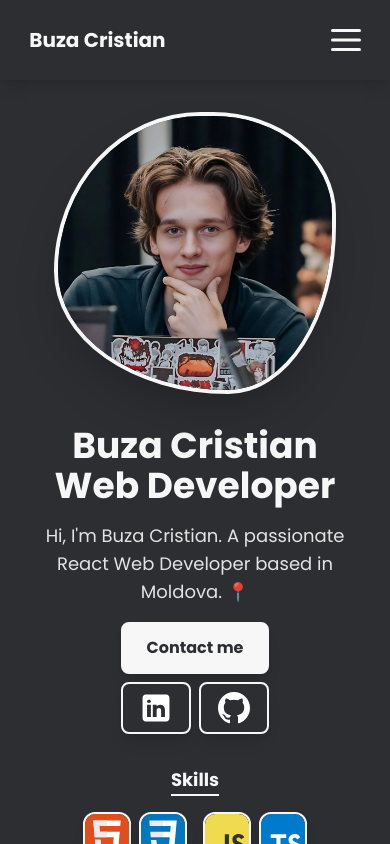
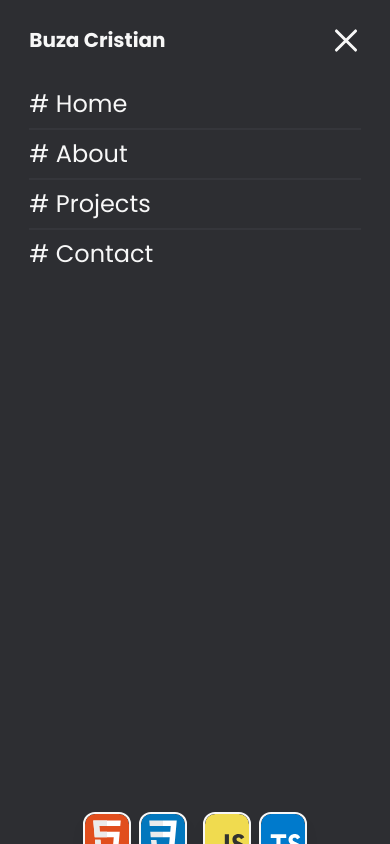
Before and after one commit to poofy25/portfolio, a Next.js app: page / in a window 390 px wide. Shown: the top 844 px of the page. Built offline with nearby package versions, Linux system fonts and the light colour scheme.

Commit message:
Enchanting navigation bar on mobile

```diff
--- a/src/components/Contact/Contact.jsx
+++ b/src/components/Contact/Contact.jsx
@@ -14,21 +14,25 @@ import ContactForm from './ContactForm'
 
 export default function ContactSection () {
     return (
-        <div id='contact' className="flex flex-col items-center bg-primary-light px-[7.5vw] py-32 box-border w-full md:px-[17.5vw] md:items-start">
+        <div id='contact' className="flex flex-col items-center bg-primary-light px-[7.5vw] py-32 box-border w-full lg:px-[17.5vw] lg:items-start">
             <p className="font-semibold text-lg text-complimentary">CONTACT</p>
-            <div className="flex flex-col justify-between gap-8 w-full h-fit lg:flex-row lg:gap-16">
-                <div className="flex-1 flex flex-col">
+            <div className="flex flex-col justify-between  gap-8 w-full h-fit lg:flex-row lg:gap-16">
+                <div className="flex-1 flex flex-col items-center lg:items-start">
                     <h2 className='mb-8 mt-4 text-center lg:text-start'>Don&apos;t be shy! Hit me up! 👇</h2>
+                    <h3 className=' mb-2 sm:hidden'>EMAIL</h3>
+                    <Link title='Email' className="hover:text-complimentary transition-all sm:hidden" href='mailto:buzacristian25@gmail.com'>buzacristian25@gmail.com</Link>
 
-                    <div className="flex items-center h-fit w-full gap-2 mb-4">
-                        <Link title='Email' href='mailto:buzacristian25@gmail.com' className="bg-secondary rounded-full shadow-xl w-fit  p-2 border-2 border-solid border-secondary hover:bg-primary-light transition-all">
+
+                    <div className="flex items-center h-fit w-full gap-2 mb-4 justify-center lg:justify-start">
+                        <Link title='Email' href='mailto:buzacristian25@gmail.com' className="hidden sm:flex bg-secondary rounded-full shadow-xl w-fit  p-2 border-2 border-solid border-secondary hover:bg-primary-light transition-all">
                             <Image className="blackToComply" alt='Mail Icon'  src={MailSVG} width='28' height='28'/>
                         </Link>
-                        <div className="flex flex-col">
+                        <div className="flex flex-col hidden sm:flex">
                             <h3>EMAIL</h3>
                             <Link title='Email' className="hover:text-complimentary transition-all" href='mailto:buzacristian25@gmail.com'>buzacristian25@gmail.com</Link>
                         </div>
                     </div>
+
                     <h3 className="mb-2">SOCIALS</h3>
                     <div className="flex gap-4 items-start">
                         <div className="flex items-center h-fit gap-2 ">
@@ -55,7 +59,7 @@ export default function ContactSection () {
                 </div>
 
                 {/* Contact Form */}
-                <div className="flex-1">
+                <div className="flex-1 flex flex-col ">
                     <h2 className='flex-1 mb-8 text-center lg:mt-4 lg:text-start'>Or leave me a message! 💬</h2>
                     <ContactForm/>
 
--- a/src/components/Contact/ContactForm.jsx
+++ b/src/components/Contact/ContactForm.jsx
@@ -49,7 +49,7 @@ export default function ContactForm () {
     }
 
     return (
-        <form onSubmit={handleFormSubmit} className="flex flex-col gap-2">
+        <form onSubmit={handleFormSubmit} className="flex flex-1 flex-col gap-2 ">
                         <div className="flex flex-col">
                             <label>Name <span>*</span></label>
                             <input minLength={2} onChange={(e)=>setName(e.target.value)} value={name}  name="name" required placeholder='Your name' type="text"/>
--- a/src/components/Footer/Footer.jsx
+++ b/src/components/Footer/Footer.jsx
@@ -8,7 +8,7 @@ import Image from 'next/image'
 export default function Footer () {
     return (
         <footer className="py-8 flex flex-col gap-4 justify-between w-full px-[7.5vw] box-border md:px-[15vw] md:flex-row md:gap-0 items-center">
-            <p className='font-semibold'>Buza Cristian © 2024. All rights are reserved</p>
+            <p className='font-semibold text-center'>Buza Cristian © 2024. All rights are reserved</p>
             <div className='flex gap-2 justify-center w-full sm:w-fit md:justify-evenly'>
                 <Link title='LinkedIn' className=' hover:bg-secondary transition-all heroLink shadow-lg
                 flex justify-center px-2 rounded-lg py-2 bg-primary border-2 border-solid border-secondary box-border' href='https://md.linkedin.com/in/buza-cristian-3006b8266' target='_blank'><Image alt='LinkedIn Icon' className='invert' src={LinkedInSvg} width='32' height='32'/></Link>
--- a/src/components/Home/Home.jsx
+++ b/src/components/Home/Home.jsx
@@ -20,20 +20,20 @@ import MongoSvg from '/public/svgs/mongoicon.svg'
 
 export default function HeroComponent () {
     return (
-        <article id='home' className="bg-transparent w-full min-h-[calc(100vh-80px)] gap-8 flex flex-col justify-between py-8 pb-16 px-[7.5vw] sm:py-[80px] sm:pb-32 sm:px-[17.5vw] box-border">
+        <article id='home' className="bg-transparent w-full min-h-[calc(100vh-80px)] gap-8 flex flex-col justify-between py-8 pb-16 px-[7.5vw] lg:py-[80px] lg:pb-32 lg:px-[17.5vw] box-border">
             <div className="flex flex-col-reverse items-center justify-center
-            sm:flex-row sm:items-start sm:gap-16
+            lg:flex-row lg:items-start lg:gap-16
             ">
-                <div className="flex flex-col items-center gap-4 flex-1 pt-8 sm:gap-6 sm:py-10 sm:items-start">
-                    <h1 className="font-bold text-4xl text-center sm:text-left sm:text-5xl inline">Buza Cristian <br/>Web Developer</h1>
-                    <p className="text-lg text-center sm:text-left opacity-90">Hi, I&apos;m Buza Cristian. A passionate React Web Developer based in Moldova. 📍</p>
+                <div className="flex flex-col items-center gap-4 flex-1 pt-8 lg:gap-6 lg:py-10 lg:items-start">
+                    <h1 className="font-bold text-4xl text-center lg:text-left lg:text-5xl inline">Buza Cristian <br/>Web Developer</h1>
+                    <p className="text-lg text-center lg:text-left opacity-90">Hi, I&apos;m Buza Cristian. A passionate React Web Developer based in Moldova. 📍</p>
                     <div className="flex gap-2 flex-col items-start w-fit flex-wrap
-                    sm:flex-row sm:w-full sm:gap-4
+                    lg:flex-row lg:w-full lg:gap-4
                     ">
                         <Link title='Contact Me' className='text-primary shadow-lg font-bold px-6 py-3 rounded-lg bg-secondary w-fit border-2 border-solid border-secondary box-border
                         hover:bg-primary hover:text-textPrimary transition-all
                         ' href='#contact'>Contact me</Link>
-                        <div className='flex gap-2 justify-evenly w-full sm:w-fit'>
+                        <div className='flex gap-2 justify-evenly w-full lg:w-fit'>
                             <Link title='LinkedIn' className=' hover:bg-secondary transition-all heroLink shadow-lg
                             flex justify-center px-2 rounded-lg py-2 bg-primary flex-1 border-2 border-solid border-secondary box-border' href='https://md.linkedin.com/in/buza-cristian-3006b8266' target='_blank'><Image className='invert' alt='LinkedIn Icon' src={LinkedInSvg} width='32' height='32'/></Link>
                             <Link title='Github' className='hover:bg-secondary transition-all heroLink shadow-lg
@@ -42,15 +42,15 @@ export default function HeroComponent () {
                     </div>
                 </div>
 
-                <div className="w-[85%] sm:w-[40%] max-w-[350px]  aspect-square relative heroImg">
+                <div className="w-[85%] lg:w-[40%] max-w-[350px]  aspect-square relative heroImg">
                     <Image src={HeroImage} priority={true} alt='Hero Image' className='shadow-2xl' fill={true}/>
                 </div>
             </div>
 
-            <div className='flex flex-col items-center gap-4 h-fit sm:flex-row sm:gap-6'>
-                <p className='font-bold text-lg  border-0 border-b-2 border-solid border-secondary sm:border-0'>Skills</p>
-                <span className='hidden sm:flex w-[2px] h-8 bg-secondary rounded opacity-75'></span>
-                <div className='flex items-center gap-4 flex-wrap justify-center sm:justify-start'>
+            <div className='flex flex-col items-center gap-4 h-fit lg:flex-row lg:gap-6'>
+                <p className='font-bold text-lg  border-0 border-b-2 border-solid border-secondary lg:border-0'>Skills</p>
+                <span className='hidden lg:flex w-[2px] h-8 bg-secondary rounded opacity-75'></span>
+                <div className='flex items-center gap-4 flex-wrap justify-center lg:justify-start'>
                     <div className='flex gap-2'>
                         <div className='skill'><Image alt='Skill icon' src={HtmlSvg} width='48' height='48'/><p>HTML</p></div>
                         <div className='skill'><Image alt='Skill icon' src={CssSvg} width='48' height='48'/><p>CSS</p></div>
--- a/src/components/Navbar/NavBar.jsx
+++ b/src/components/Navbar/NavBar.jsx
@@ -15,7 +15,7 @@ export default function Navbar () {
     return (
         <nav className="
         flex flex-row items-center w-full h-[80px] bg-primary overflow-hidden px-[7.5vw]
-        relative justify-between box-border shadow-lg z-20
+        relative justify-between box-border shadow-lg
         "
         >
 
@@ -26,20 +26,20 @@ export default function Navbar () {
 
 
             {/* Logo */}
-            <Link title='Home' href='#home' className="relative h-full flex flex-col justify-center items-center text-xl font-bold">
+            <Link title='Home' href='#home' className="relative h-full flex flex-col justify-center items-center text-xl font-bold hover:text-complimentary transition-all ">
                 Buza Cristian
             </Link>
 
             {/* Nav buttons */}
-            <div className="hidden ml-auto gap-8 [&_*]:py-4 sm:flex font-bold">
-                <Link title='Home' className='font-bold' href='#home'>Home</Link>
-                <Link title='About' href='#about'>About</Link>
-                <Link title='Projects' href='#projects'>Projects</Link>
-                <Link title='Contract' href='#contact'>Contact</Link>
+            <div className="hidden ml-auto gap-8 [&_*]:py-4 lg:flex font-bold">
+                <Link title='Home' className='hover:text-complimentary transition-all' href='#home'>Home</Link>
+                <Link title='About' href='#about' className='hover:text-complimentary transition-all'>About</Link>
+                <Link title='Projects' href='#projects' className='hover:text-complimentary transition-all'>Projects</Link>
+                <Link title='Contract' href='#contact' className='hover:text-complimentary transition-all'>Contact</Link>
             </div>
 
             {/* Hamburger button */}
-            <div className="relative h-full flex flex-col justify-center items-center sm:hidden ">
+            <div className="relative h-full flex flex-col justify-center items-center lg:hidden ">
                 <button onClick={()=>setIsMenuOpen(current=>!current)} title="Menu Button"
                 className="relative w-[30px] h-[22px] p-0 bg-transparent hover:bg-transparent">
                     <div className="w-full h-[3px] absolute top-0 left-0 bg-secondary rounded"></div>
--- a/src/components/Navbar/NavBarMenu.jsx
+++ b/src/components/Navbar/NavBarMenu.jsx
@@ -7,11 +7,12 @@ export default function NavBarMenu ({isMenuOpen , setIsMenuOpen}) {
     return (
         <div
         onClick={(e)=>{if(e.target === e.currentTarget) setIsMenuOpen(false)}}
+        // style={{transition:'3s ease-in-out'}}
         className={`
-            ${isMenuOpen ? ' top-[0px] no-doc-scroll' : 'top-[-100%]'}
-            w-full h-full fixed  transition-all transition-[all 5000ms] left-0 z-10
+            ${isMenuOpen ? ' top-[0px] no-doc-scroll h-full' : 'top-0 h-0'}
+            w-full h-full fixed  transition-all transition-[all 5000ms] left-0 z-10 overflow-hidden
             bg-[rgba(0,0,0,0.5)]
-            flex sm:hidden
+            flex lg:hidden
         `}>
 
             {/* Content */}
@@ -24,24 +25,24 @@ export default function NavBarMenu ({isMenuOpen , setIsMenuOpen}) {
                     </Link>
 
                     {/* Hamburger button */}
-                    <div className="relative h-full flex flex-col justify-center items-center sm:hidden ">
+                    <div className="relative h-full flex flex-col justify-center items-center lg:hidden ">
                         <button onClick={()=>setIsMenuOpen(current=>!current)} title="Menu Button"
                         className="relative w-[30px] h-[22px] p-0 bg-transparent hover:bg-transparent">
-                            <div className="w-full h-[3px] absolute top-0 left-0 bg-secondary rounded"></div>
-                            <div className="w-full h-[3px] translate-y-[-50%] absolute left-0 bg-secondary rounded"></div>
-                            <div className="w-full h-[3px] absolute bottom-0 left-0 bg-secondary rounded"></div>
+                            <div className="w-full h-[3px] absolute top-0 left-0 bg-secondary rounded rotate-45 translate-y-[10px]"></div>
+                            {/* <div className="w-full h-[3px] translate-y-[-50%] absolute left-0 bg-secondary rounded"></div> */}
+                            <div className="w-full h-[3px] absolute bottom-0 left-0 bg-secondary rounded -rotate-45 translate-y-[-9px]"></div>
                         </button>
                     </div>
                 </div>
 
                 {/* Links */}
-                <div className=" box-border text-2xl
-                flex flex-col justify-center bg-primary
+                <div className=" box-border text-2xl items-start
+                flex flex-col justify-center bg-primary px-[7.5vw]
                 ">
-                    <Link onClick={()=>setIsMenuOpen(false)} title='Home' href='#home' className={styles.navBarMenuLink}>Home</Link>
-                    <Link onClick={()=>setIsMenuOpen(false)} title='About' href='#about' className={styles.navBarMenuLink}>About</Link>
-                    <Link onClick={()=>setIsMenuOpen(false)} title='Projects' href='#projects' className={styles.navBarMenuLink}>Projects</Link>
-                    <Link onClick={()=>setIsMenuOpen(false)} title='Contact' href='#contact' className={`${styles.navBarMenuLink} !border-0`}>Contact</Link>
+                    <Link onClick={()=>setIsMenuOpen(false)} title='Home' href='#home' className={styles.navBarMenuLink}># Home</Link>
+                    <Link onClick={()=>setIsMenuOpen(false)} title='About' href='#about' className={styles.navBarMenuLink}># About</Link>
+                    <Link onClick={()=>setIsMenuOpen(false)} title='Projects' href='#projects' className={styles.navBarMenuLink}># Projects</Link>
+                    <Link onClick={()=>setIsMenuOpen(false)} title='Contact' href='#contact' className={`${styles.navBarMenuLink} !border-0`}># Contact</Link>
                 </div>
 
             </div>
--- a/src/components/Navbar/navBar.module.scss
+++ b/src/components/Navbar/navBar.module.scss
@@ -1,3 +1,4 @@
 .navBarMenuLink {
-    @apply py-2 border-0 border-b-2 border-primary border-solid pl-[7.5vw] bg-primary
+    @apply py-2 text-start w-full border-0 border-b-2 border-primary-light border-solid bg-primary
+    hover:text-complimentary transition-all
 }
--- a/src/components/Projects/Projects.jsx
+++ b/src/components/Projects/Projects.jsx
@@ -24,13 +24,13 @@ import GithubUrlSvg from '/public/svgs/github.svg'
 
 export default function ProjectsSection () {
     return (
-        <div id='projects' className="flex flex-col items-center px-[7.5vw] py-32 box-border w-full md:px-[17.5vw] md:items-start">
+        <div id='projects' className="flex flex-col items-center px-[7.5vw] py-32 box-border w-full lg:px-[17.5vw] lg:items-start">
 
             <p className= 'font-semibold text-complimentary mb-2 text-lg'>PROJECTS</p>
-            <h2 className='mb-8 text-center md:text-start'>Each project is an unique step to success 🎯 </h2>
+            <h2 className='mb-8 text-center lg:text-start'>Each project is an unique step to success 🎯 </h2>
 
-            <div className="flex gap-8 mb-16 items-center relative w-full flex-col md:flex-row md:gap-16">
-                <div className="aspect-[14/14] w-[clamp(200px,100%,600px)] shadow-2xl rounded-lg relative overflow-hidden md:w-[clamp(200px,45%,600px)]">
+            <div className="flex gap-8 mb-16 items-center relative w-full flex-col lg:flex-row lg:gap-16">
+                <div className="aspect-[14/14] w-[clamp(200px,100%,600px)] shadow-2xl rounded-lg relative overflow-hidden lg:w-[clamp(200px,45%,600px)]">
                     <Image alt='Project Image' className="w-full h-full object-cover object-top" src={RestaurantProject} width='1200' height='1200'/>
                 </div>
                 <div className="flex flex-col gap-4 flex-1 items-center justify-center">
@@ -50,8 +50,8 @@ export default function ProjectsSection () {
                 </div>
             </div>
 
-            <div className="flex gap-8 mb-16 items-center relative w-full flex-col md:flex-row-reverse md:gap-16">
-                <div className="aspect-[14/14] w-[clamp(200px,100%,600px)] shadow-2xl rounded-lg relative overflow-hidden md:w-[clamp(200px,45%,600px)]">
+            <div className="flex gap-8 mb-16 items-center relative w-full flex-col lg:flex-row-reverse lg:gap-16">
+                <div className="aspect-[14/14] w-[clamp(200px,100%,600px)] shadow-2xl rounded-lg relative overflow-hidden lg:w-[clamp(200px,45%,600px)]">
                     <Image alt='Project Image' className="w-full h-full object-cover object-top" src={GenAsigProject} width='1200' height='1200'/>
                 </div>
                 <div className="flex flex-col gap-4 flex-1 items-center justify-center">
@@ -64,12 +64,12 @@ export default function ProjectsSection () {
                     </div>
                     <div className="flex gap-4 mt-2">
                         <Link title='Project Code' href='https://github.com/poofy25/GenAsig' target='_blank' className="w-[116px] projectBtn px-2 py-2 border-2 border-solid border-secondary rounded-lg font-semibold flex items-center justify-center gap-2 shadow-xl hover:text-primary hover:bg-secondary transition-all">Code <Image alt='Github icon' className="invert" src={GithubUrlSvg} width='32' height='32'/></Link>
-                        <Link title='Project Url' href='https://genasig.md/' target='_blank' className="w-[116px] projectBtn px-2 py-2 border-2 border-solid border-secondary rounded-lg font-semibold flex items-center justify-center gap-2 shadow-xl hover:text-primary hover:bg-secondary transition-all">Live  <Image alt='Url icon' className="invert" src={OpenUrlSvg} width='32' height='32'/></Link>
+                        <Link title='Project Url' href='https://genasig.lg/' target='_blank' className="w-[116px] projectBtn px-2 py-2 border-2 border-solid border-secondary rounded-lg font-semibold flex items-center justify-center gap-2 shadow-xl hover:text-primary hover:bg-secondary transition-all">Live  <Image alt='Url icon' className="invert" src={OpenUrlSvg} width='32' height='32'/></Link>
                     </div>
                 </div>
             </div>
-            <div className="flex gap-8 mb-16 items-center relative w-full flex-col md:flex-row md:gap-16">
-                <div className="aspect-[14/14] w-[clamp(200px,100%,600px)] shadow-2xl rounded-lg relative overflow-hidden md:w-[clamp(200px,45%,600px)]">
+            <div className="flex gap-8 mb-16 items-center relative w-full flex-col lg:flex-row lg:gap-16">
+                <div className="aspect-[14/14] w-[clamp(200px,100%,600px)] shadow-2xl rounded-lg relative overflow-hidden lg:w-[clamp(200px,45%,600px)]">
                     <Image alt='Project Image' className="w-full h-full object-cover object-top" src={LKWAleksProject} width='1200' height='1200'/>
                 </div>
                 <div className="flex flex-col gap-4 flex-1 items-center justify-center">
```
Also changed, not shown: src/components/About/About.jsx (+7 -7 lines).
